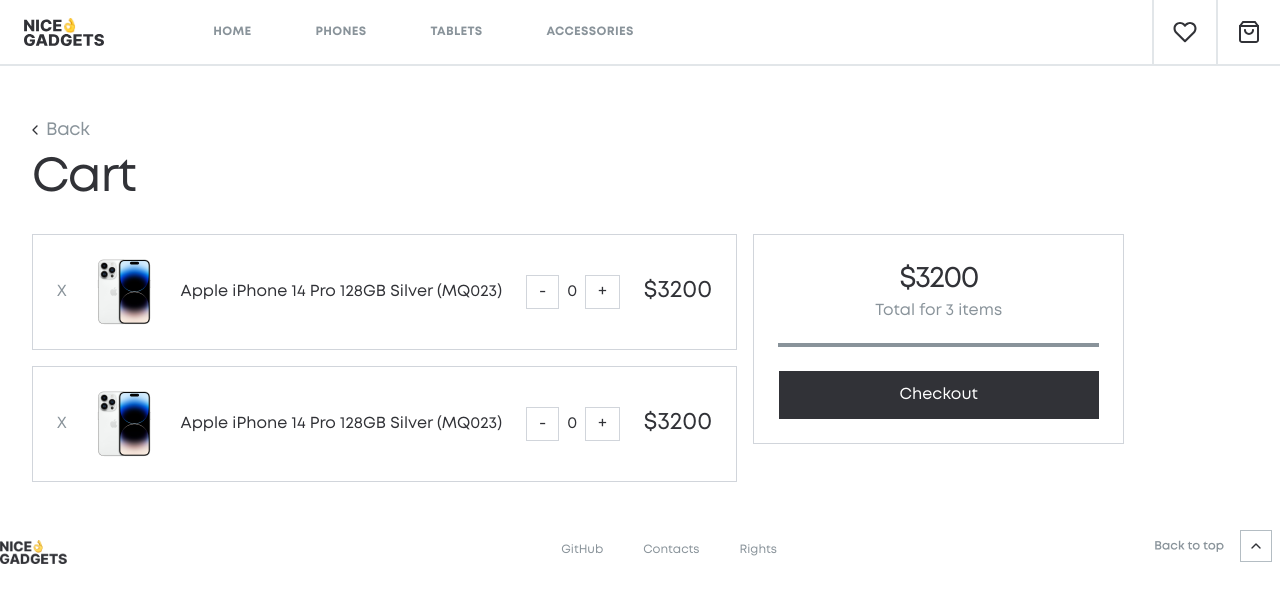
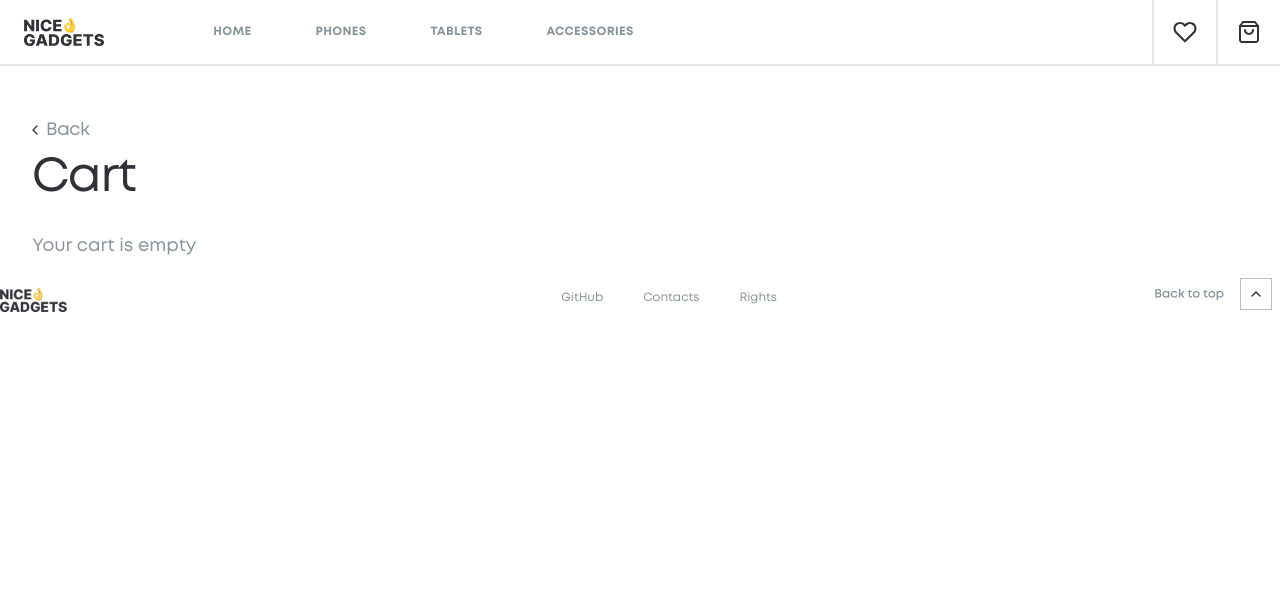
Before and after one commit to fs-jan24-nerds/gadgets-store, a React (Vite) app: page /gadgets-store/cart in a window 1280 px wide. Shown: the top 602 px of the page. Built offline with nearby package versions, Linux system fonts and the light colour scheme.

Commit message:
improved cart redux logic and made cart page functionable

```diff
--- a/src/components/CardItem/CardItem.tsx
+++ b/src/components/CardItem/CardItem.tsx
@@ -11,7 +11,7 @@
 
 export const CardItem: React.FC<Props> = ({ product }) => {
   const { id, image, name, price, fullPrice, screen, ram, capacity } = product;
-  const [cart, addToCart, removeFromCart] = useCartProducts();
+  const {cart, addProductToCart, removeAllFromCartById} = useCartProducts();
   const [favouritesProducts, addToFavourites, removeFromFavourites] = useFavouritesProducts();
   const isDiscountActive = fullPrice !== price;
   const isInCart = cart.some((cartProduct) => cartProduct.id === id);
@@ -56,14 +56,14 @@
         {isInCart ? (
           <button
             className="w-[160px] h-[40px] font-bold text-sm bg-white border border-1 border-elements text-green"
-            onClick={() => removeFromCart(id)}
+            onClick={() => removeAllFromCartById(id)}
           >
             Added to cart
           </button>
         ) : (
           <button
             className="w-[160px] h-[40px] font-bold text-sm bg-primary text-white"
-            onClick={() => addToCart(product)}
+            onClick={() => addProductToCart(product)}
           >
             Add to cart
           </button>
--- a/src/components/Cart/CartPage.tsx
+++ b/src/components/Cart/CartPage.tsx
@@ -1,9 +1,14 @@
 import { useNavigate } from 'react-router-dom';
 import vectorIcon from './img/Vector.svg';
-import phoneIcon from './img/phone.png';
+import { CartTable } from './components/CartTable';
+import { useCartProducts } from '../../hooks/useCartProducts';
+import { EmptyCartMessage } from './components/EmptyCartMessage';
+import { Checkout } from './components/Checkout';
 
 const CartPage = () => {
   const navigate = useNavigate();
+  const { cart } = useCartProducts();
+
   return (
     <>
       <button
@@ -17,66 +22,14 @@
       <h1 className="font-Mont font-bold leading-14 tracking-tight text-left text-primary sm:text-5xl text-3xl mb-8">
         Cart
       </h1>
-      <div className="md:flex md:gap-4 gap-5 items-start">
-        <div className='mb-[32px]'>
-          <div className="sm:flex items-center justify-center gap-[24px] p-[24px] border border-gray-300 mb-[16px] ">
-            <div className="sm:mb-0 flex gap-[24px] items-center justify-center mb-7">
-              <span className="text-secondary text-base">X</span>
-              <div className="w-[66px] h-[66px]">
-                <img src={phoneIcon} alt="phone" />
-              </div>
-              <p className="font-Mont text-base font-semibold leading-6 text-primary">
-                Apple iPhone 14 Pro 128GB Silver (MQ023)
-              </p>
-            </div>
-            <div className="flex gap-[24px] justify-center">
-              <div className="flex items-center gap-2 font-Mont text-base font-semibold text-primary">
-                <button className="border border-gray-300 px-3 py-1">-</button>
-                <span className="text-base text-primary">0</span>
-                <button className="border border-gray-300 px-3 py-1">+</button>
-              </div>
-              <p className="font-Mont text-2xl font-bold leading-8 text-right text-primary">
-                $3200
-              </p>
-            </div>
-          </div>
 
-          <div className="sm:flex items-center justify-center gap-[24px] p-[24px] border border-gray-300 mb-[16px] ">
-            <div className="sm:mb-0 flex gap-[24px] items-center justify-center mb-7">
-              <span className="text-secondary text-base">X</span>
-              <div className="w-[66px] h-[66px]">
-                <img src={phoneIcon} alt="phone" />
-              </div>
-              <p className="font-Mont text-base font-semibold leading-6 text-primary">
-                Apple iPhone 14 Pro 128GB Silver (MQ023)
-              </p>
-            </div>
-            <div className="flex gap-[24px] justify-center">
-              <div className="flex items-center gap-2 font-Mont text-base font-semibold text-primary">
-                <button className="border border-gray-300 px-3 py-1">-</button>
-                <span className="text-base text-primary">0</span>
-                <button className="border border-gray-300 px-3 py-1">+</button>
-              </div>
-              <p className="font-Mont text-2xl font-bold leading-8 text-right text-primary">
-                $3200
-              </p>
-            </div>
-          </div>
-        </div>
+      <div className="md:flex justify-between md:gap-4 gap-5 items-start">
+        {
+          cart.length === 0
+            ? <EmptyCartMessage />
+            : (<><CartTable /> <Checkout /></> )
+        }
 
-        <div className="flex flex-col items-center justify-center border border-gray-300 p-[24px]">
-          <p className="font-Mont font-extrabold text-3xl leading-10 tracking-tighter text-primary">
-            $3200
-          </p>
-          <p className="font-Mont font-medium text-base leading-6 text-secondary mb-5">
-            Total for 3 items
-          </p>
-          <p className="bg-secondary w-full md:w-[321px] h-1 mb-[24px]"></p>
-
-          <button className="md:w-80 w-full h-12 bg-primary text-white font-Mont font-bold text-base leading-6 text-center">
-            Checkout
-          </button>
-        </div>
       </div>
     </>
   );
--- /dev/null
+++ b/src/components/Cart/components/CartItem.tsx
@@ -0,0 +1,53 @@
+import { useCartProducts } from "../../../hooks/useCartProducts"
+import { CartItemType } from "../../../types/cart"
+
+
+type Props = {
+  cartItem: CartItemType
+}
+
+export const CartItem: React.FC<Props> = ({ cartItem }) => {
+  const { count, id, product } = cartItem;
+
+  const {
+    image,
+    name,
+    price,
+  } = product;
+
+  const {
+    addProductToCart,
+    removeOneFromCartById,
+    removeAllFromCartById,
+  } = useCartProducts()
+
+  return (
+    <div className="sm:flex items-center justify-between gap-[24px] p-[24px] border border-gray-300 mb-[16px] ">
+      <div className="sm:mb-0 flex gap-[24px] items-center justify-center mb-7">
+        <button onClick={() => removeAllFromCartById(id)}>
+          <span className="text-secondary text-base">X</span>
+        </button>
+
+        <div className="h-[100%] w-[70px]">
+          <img src={image} alt="phone" />
+        </div>
+        <p className="font-Mont text-base font-semibold leading-6 text-primary">
+          {name}
+        </p>
+      </div>
+      <div className="flex gap-[24px] justify-center">
+        <div className="flex items-center gap-2 font-Mont text-base font-semibold text-primary">
+          <button className="border border-gray-300 px-3 py-1" onClick={() => removeOneFromCartById(id)}>-</button>
+
+          <span className="text-base text-primary">{ count }</span>
+
+          <button className="border border-gray-300 px-3 py-1" onClick={() => addProductToCart(product)}>+</button>
+        </div>
+
+        <p className="font-Mont text-2xl font-bold leading-8 text-right text-primary">
+          {`$${price}`}
+        </p>
+      </div>
+    </div>
+  )
+}
--- /dev/null
+++ b/src/components/Cart/components/CartTable.tsx
@@ -0,0 +1,14 @@
+import { useCartProducts } from "../../../hooks/useCartProducts"
+import { CartItem } from "./CartItem";
+
+export const CartTable: React.FC = () => {
+  const { cart } = useCartProducts();
+
+  return (
+    <div className='mb-[32px]'>
+      {cart.map(cartItem => (
+        <CartItem key={cartItem.id} cartItem={cartItem} />
+      ))}
+    </div>
+  );
+};
--- /dev/null
+++ b/src/components/Cart/components/Checkout.tsx
@@ -0,0 +1,25 @@
+import { useCartProducts } from "../../../hooks/useCartProducts";
+
+export const Checkout = () => {
+  const { cart } = useCartProducts();
+  const total = cart.reduce((acc, cartItem) => acc + (cartItem.product.price * cartItem.count), 0)
+  const totalItems = cart.reduce((acc, cartItem) => acc + cartItem.count, 0)
+
+  return (
+  <div className="flex flex-col items-center justify-center border border-gray-300 p-[24px]">
+    <p className="font-Mont font-extrabold text-3xl leading-10 tracking-tighter text-primary">
+      {`$${total}`}
+    </p>
+
+    <p className="font-Mont font-medium text-base leading-6 text-secondary mb-5">
+      Total for {totalItems} items
+    </p>
+
+    <p className="bg-secondary w-full md:w-[321px] h-1 mb-[24px]"></p>
+
+    <button className="md:w-80 w-full h-12 bg-primary text-white font-Mont font-bold text-base leading-6 text-center">
+      Checkout
+    </button>
+  </div>
+  )
+}
--- /dev/null
+++ b/src/components/Cart/components/EmptyCartMessage.tsx
@@ -0,0 +1,7 @@
+export const EmptyCartMessage = () => (
+    <div>
+        <p className="font-Mont text-lg font-bold leading-6 text-secondary mb-5">
+            Your cart is empty
+        </p>
+    </div>
+)
--- a/src/hooks/useCartProducts.ts
+++ b/src/hooks/useCartProducts.ts
@@ -1,30 +1,37 @@
 import { Product } from "../types/Product";
 import { useSelector } from "react-redux";
-import { setCart } from "../store/cartSlice";
+import { addToCart, removeAllFromCart, removeOneFromCart } from "../store/cartSlice";
 import { RootState } from "../store/store";
 import { useDispatch } from "react-redux";
+import { CartItemType } from "../types/cart";
 
-export const useCartProducts = (): [Product[], (product: Product) => void, (productId: Product["id"]) => void] => {
+type HookType = {
+  cart: CartItemType[];
+  addProductToCart: (...productsToAdd: Product[]) => void;
+  removeOneFromCartById: (...productIdsToRemove: Product["id"][]) => void;
+  removeAllFromCartById: (...productIdsToRemove: Product["id"][]) => void;
+}
+
+export const useCartProducts = (): HookType => {
   const dispatch = useDispatch();
   const { cart }= useSelector((state: RootState) => state.cart);
 
-  const addToCart = (...productsToAdd: Product[]) => {
-    dispatch(setCart([...cart, ...productsToAdd]));
+  const addProductToCart = (productToAdd: Product) => {
+    dispatch(addToCart(productToAdd));
   }
 
-  const removeFromCartById = (...productIdsToRemove: Product["id"][]) => {
-    //since cart can contain multiple of copies of the same product we need to filter out only first item with same id
-    const cartCopy = [...cart];
-
-    for (const productIdToRemove of productIdsToRemove) {
-      const index = cartCopy.findIndex(product => product.id === productIdToRemove);
-      if (index > -1) {
-        cartCopy.splice(index, 1);
-      }
-    }
-
-    dispatch(setCart(cartCopy));
+  const removeOneFromCartById = (productIdToRemove: number) => {
+    dispatch(removeOneFromCart(productIdToRemove));
   }
 
-  return [cart, addToCart, removeFromCartById];
+  const removeAllFromCartById = (productIdToRemove: number) => {
+    dispatch(removeAllFromCart(productIdToRemove))
+  }
+
+  return {
+    cart,
+    addProductToCart,
+    removeOneFromCartById,
+    removeAllFromCartById,
+  };
 }
--- /dev/null
+++ b/src/types/cart.ts
@@ -0,0 +1,7 @@
+import { Product } from "./Product";
+
+export type CartItemType = {
+    id: number;
+    count: number;
+    product: Product;
+}
```
Also changed, not shown: src/store/cartSlice.ts (+46 -6 lines).
